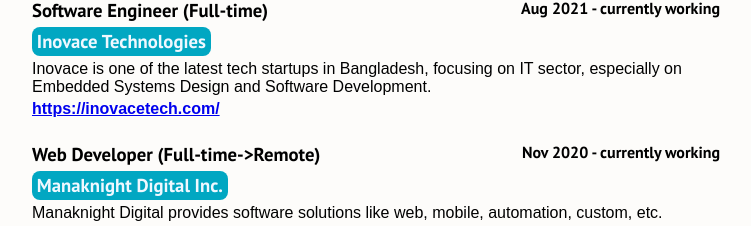
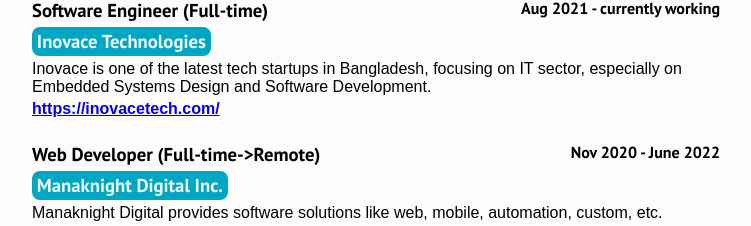
Before and after one commit to ashraf-kabir/ashrafkabir.com, a React (Create React App) app: page / in a window 1280 px wide. Shown: the part 1572-1798 px from the top of the page, without its empty margins (264-1015 px from the left). Built offline with nearby package versions, Linux system fonts and the light colour scheme.

Commit message:
cv and experience updated

```diff
--- a/src/components/Experience.js
+++ b/src/components/Experience.js
@@ -18,7 +18,7 @@ function Experience() {
       </div>
       <div className='experience__item'>
         <ExperienceItem
-          experience_period='Nov 2020 - currently working'
+          experience_period='Nov 2020 - June 2022'
           experience_position='Web Developer (Full-time->Remote)'
           experience_organization='Manaknight Digital Inc.'
           experience_organization_link='https://manaknightdigital.com/'
```
Also changed, not shown: 1 other file (tests, documents, lock files or other folders).
